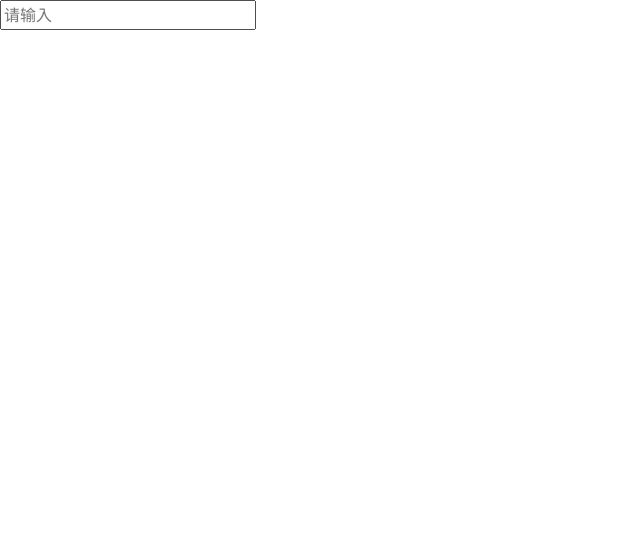
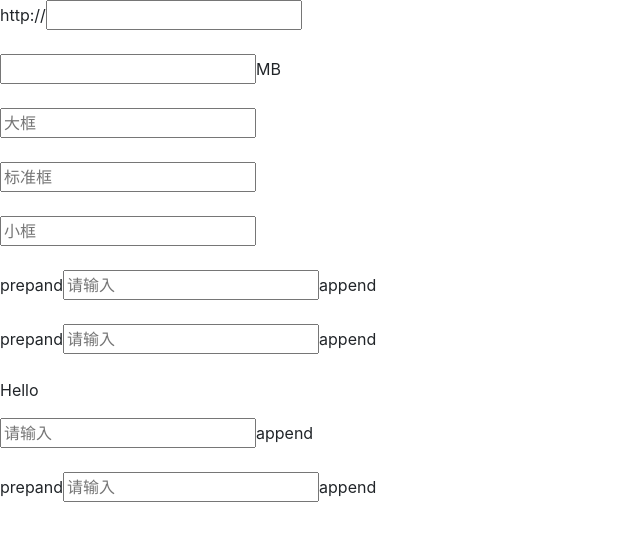
Before and after one commit to cuicui-QoQ/guns-component, a React (Vite) app: page / in a window 1280 px wide. Shown: the top 540 px of the page, without its empty margins (0-640 px from the left). Built offline with nearby package versions, Linux system fonts and the light colour scheme.

Commit message:
添加样式和baseInput

```diff
--- a/example/InputExample.tsx
+++ b/example/InputExample.tsx
@@ -2,12 +2,52 @@ import Input, { InputSize } from '../src/components/Input/input'
 function InputExample() {
     return (
         <>
+            <Input addonBefore="http://" />
+            <br />
+            <br />
+            <Input addonAfter="MB" />
+            <br />
+            <br />
+            <Input size={InputSize.Large} placeholder="大框" />
+            <br />
+            <br />
+            <Input placeholder="标准框" />
+            <br />
+            <br />
+            <Input size={InputSize.Small} placeholder="小框" />
+            <br />
+            <br />
             <Input
                 size={InputSize.Large}
                 prepand="prepand"
                 append="append"
                 placeholder="请输入"
             />
+            <br />
+            <br />
+            <Input
+                size={InputSize.Large}
+                prepand="prepand"
+                append="append"
+                placeholder="请输入"
+            />
+            <br />
+            <br />
+            <Input
+                size={InputSize.Large}
+                prepand={<div style={{ height: '40px' }}>Hello</div>}
+                append="append"
+                placeholder="请输入"
+            />
+            <br />
+            <br />
+            <Input
+                size={InputSize.Large}
+                prepand="prepand"
+                append="append"
+                placeholder="请输入"
+                disabled
+            />
         </>
     )
 }
--- a/src/components/Input/_style.scss
+++ b/src/components/Input/_style.scss
@@ -0,0 +1,30 @@
+@include b(input) {
+    display: flex;
+    flex-direction: row;
+    align-items: center;
+
+    @include e(inner) {
+        border: 1px solid #000;
+        padding: 1px 2px;
+
+        @include when(focused) {
+            border: 3px solid #bfa;
+        }
+
+        input {
+            border: none;
+
+            &:focus {
+                outline: none;
+            }
+        }
+    }
+
+    @include m(lg) {
+        height: 40px;
+    }
+
+    @include m(sm) {
+        height: 24px;
+    }
+}
--- /dev/null
+++ b/src/components/Input/baseInput.tsx
@@ -0,0 +1,60 @@
+import cn from 'classnames'
+import type { ReactElement, ReactNode } from 'react'
+import React, { cloneElement, useRef } from 'react'
+import { InputProps } from './input'
+
+type BaseInputProps = InputProps & {
+    inputElement?: ReactNode
+    focused?: boolean
+}
+
+export function hasAddon(props: BaseInputProps) {
+    return !!(props.addonBefore || props.addonAfter)
+}
+
+export function hasPrefixSuffix(props: BaseInputProps) {
+    return !!(props.prepand || props.append || props.allowClear)
+}
+
+export interface HolderRef {
+    /** Provider holder ref. Will return `null` if not wrap anything */
+    nativeElement: HTMLElement | null
+}
+
+const BaseInput = React.forwardRef<HolderRef, BaseInputProps>((props, ref) => {
+    const { inputElement: inputEl, children, value, focused } = props
+
+    const { append, prepand, addonAfter, addonBefore } = props
+
+    const inputElement = children ?? inputEl
+
+    const element: ReactElement = cloneElement(
+        inputElement as ReactElement<any>,
+        {
+            value,
+        },
+    )
+
+    const inputClassName = cn('tums-input__input')
+
+    const innerClassName = cn('tums-input__input-inner', {
+        'tums-input__input-inner--focused': focused,
+    })
+
+    return (
+        <span className={inputClassName}>
+            {addonBefore && <span>{addonBefore}</span>}
+            <span className={innerClassName}>
+                {prepand && <span>{prepand}</span>}
+                {element}
+                {append && <span>{append}</span>}
+            </span>
+            {addonAfter && <span>{addonAfter}</span>}
+        </span>
+    )
+})
+
+// 添加 displayName
+BaseInput.displayName = 'BaseInput'
+
+export default BaseInput
--- a/src/components/Input/input.tsx
+++ b/src/components/Input/input.tsx
@@ -1,6 +1,15 @@
-import React from 'react'
+import React, {
+    useRef,
+    useEffect,
+    forwardRef,
+    ReactNode,
+    useState,
+} from 'react'
 import cn from 'classnames'
 import { IconProps } from '../Icon/icon'
+import useMergedState from '../hooks/useMergedState'
+
+import BaseInput from './baseInput'
 
 export enum InputSize {
     Large = 'lg',
@@ -10,12 +19,27 @@ export enum InputSize {
 
 export interface InputProps
     extends Omit<React.InputHTMLAttributes<HTMLInputElement>, 'size'> {
+    autoComplete?: string
     className?: string
     disabled?: boolean
     size?: InputSize
-    prepand?: React.ReactNode | string
-    append?: React.ReactNode | string
+    prepand?: ReactNode | string
+    append?: ReactNode | string
+    addonBefore?: ReactNode | string
+    addonAfter?: ReactNode | string
     icon?: IconProps
+    allowClear?: boolean | { clearIcon?: ReactNode }
+    onPressEnter?: (e: React.KeyboardEvent<HTMLInputElement>) => void
+}
+
+const isDebug = true
+
+const myConsole = {
+    log: (...args: any[]) => {
+        if (isDebug) {
+            // console.log('myConsole.log', ...args)
+        }
+    },
 }
 
 const Input: React.FC<InputProps> = ({
@@ -27,10 +51,126 @@ const Input: React.FC<InputProps> = ({
         [`tums-input--${size}`]: size,
     })
 
+    // ====================== Value =======================
+    const [value, setValue] = useMergedState(resetProps.defaultValue, {
+        value: resetProps.value,
+    })
+
+    const formatValue =
+        value === undefined || null === value ? '' : String(value)
+
+    const [focused, setFocused] = useState(false)
+
+    // 是一个简单的锁机制，用于确保 Enter 键按下事件只触发一次 onPressEnter 回调，直到 Enter 键被释放
+    const keyEnterLockRef = useRef(false)
+
+    useEffect(() => {
+        if (keyEnterLockRef.current) {
+            keyEnterLockRef.current = false
+        }
+        // setFocused((prev) => (prev && disabled ? false : prev));
+    }, [disabled])
+
+    const { prepand, append, type, autoComplete } = resetProps
+
+    const { onPressEnter } = resetProps
+
+    // 	规定以字符数计的 <input> 元素的宽度。默认值是 20
+    const htmlSize: number = 20
+
+    const height = {
+        [InputSize.Large]: '40px',
+        [InputSize.Small]: '24px',
+        [InputSize.Standard]: '32px',
+    }
+
+    const onInternalChange = (e: React.ChangeEvent<HTMLInputElement>) => {
+        const input = e.nativeEvent.target as HTMLInputElement
+        myConsole.log('onInternalChange', input?.value)
+    }
+
+    const handleFocus = (e: React.FocusEvent<HTMLInputElement>) => {
+        setFocused(true)
+        const { onFocus } = resetProps
+        onFocus?.(e)
+        const input = e.nativeEvent.target as HTMLInputElement
+        myConsole.log('handleFocus', input?.value)
+    }
+
+    const handleBlur = (e: React.FocusEvent<HTMLInputElement>) => {
+        setFocused(false)
+        if (keyEnterLockRef.current) {
+            keyEnterLockRef.current = false
+        }
+        const { onBlur } = resetProps
+        onBlur?.(e)
+        const input = e.nativeEvent.target as HTMLInputElement
+        myConsole.log('handleBlur', input?.value)
+    }
+
+    const handleKeyDown = (e: React.KeyboardEvent<HTMLInputElement>) => {
+        if (onPressEnter && 'Enter' === e.key && !keyEnterLockRef.current) {
+            keyEnterLockRef.current = true
+            onPressEnter(e)
+        }
+        const { onKeyDown } = resetProps
+        onKeyDown?.(e)
+        const input = e.nativeEvent.target as HTMLInputElement
+        myConsole.log('handleKeyDown', input?.value)
+    }
+
+    const handleKeyUp = (e: React.KeyboardEvent<HTMLInputElement>) => {
+        if ('Enter' === e.key) {
+            keyEnterLockRef.current = false
+        }
+        const input = e.nativeEvent.target as HTMLInputElement
+        myConsole.log('handleKeyUp', input?.value)
+    }
+
+    const onInternalCompositionEnd = (
+        e: React.CompositionEvent<HTMLInputElement>,
+    ) => {
+        const input = e.nativeEvent.target as HTMLInputElement
+        myConsole.log('onInternalCompositionEnd', input?.value)
+    }
+
+    const onCompositionStart = (
+        e: React.CompositionEvent<HTMLInputElement>,
+    ) => {
+        const input = e.nativeEvent.target as HTMLInputElement
+        myConsole.log('onCompositionStart', input?.value)
+    }
+
+    const inputRef = React.useRef<HTMLInputElement>(null)
+
+    const getInputElement = () => {
+        // Fix https://fb.me/react-unknown-prop
+        const otherProps: React.InputHTMLAttributes<HTMLInputElement> =
+            resetProps
+        return (
+            <input
+                autoComplete={autoComplete}
+                {...otherProps}
+                onChange={onInternalChange}
+                onFocus={handleFocus}
+                onBlur={handleBlur}
+                onKeyDown={handleKeyDown}
+                onKeyUp={handleKeyUp}
+                className={'tums-input__input'}
+                // style={styles?.input}
+                ref={inputRef}
+                size={htmlSize}
+                type={type}
+                onCompositionStart={onCompositionStart}
+                onCompositionEnd={onInternalCompositionEnd}
+            />
+        )
+    }
+
     return (
-        <div className={classes}>
-            <input disabled={disabled} {...resetProps} />
-        </div>
+        <BaseInput focused={focused} {...resetProps}>
+            {getInputElement()}
+        </BaseInput>
     )
 }
 
--- a/src/styles/index.scss
+++ b/src/styles/index.scss
@@ -17,3 +17,6 @@
 
 // menu
 @import '../components/Menu/style';
+
+// input
+@import '../components/Input/style';
```
